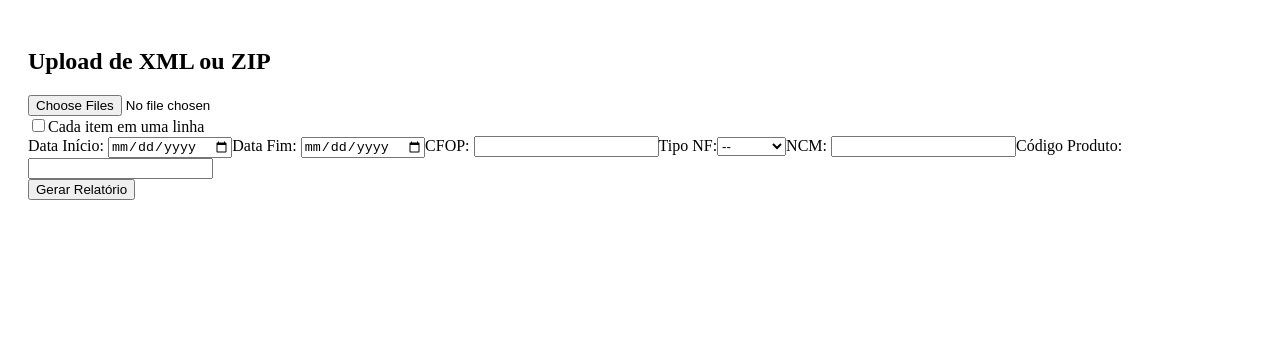
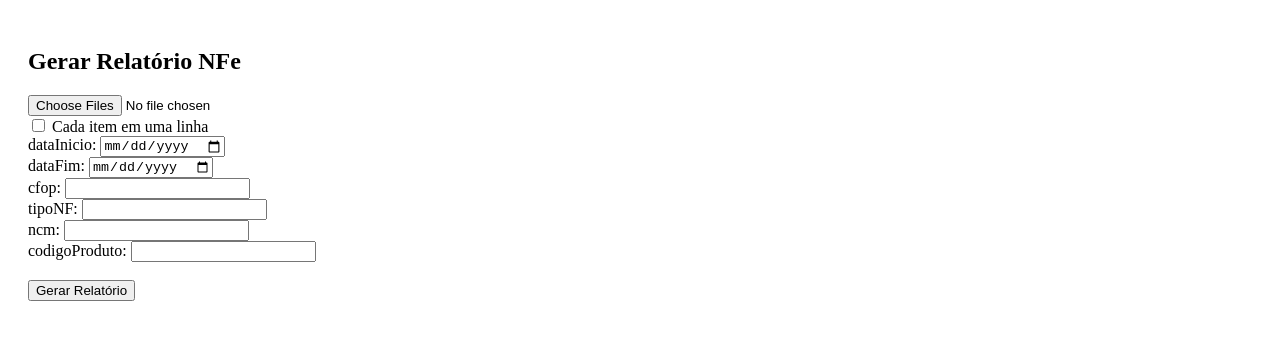
Before and after one commit to Kilig2015/relatorio-nfe-frontend, a React (Vite) app: page / in a window 1280 px wide. Shown: the top 340 px of the page. Built offline with nearby package versions, Linux system fonts and the light colour scheme.

Commit message:
Update UploadRelatorio.jsx

```diff
--- a/src/UploadRelatorio.jsx
+++ b/src/UploadRelatorio.jsx
@@ -11,83 +11,84 @@ function UploadRelatorio() {
     ncm: '',
     codigoProduto: '',
   });
+  const [linkDownload, setLinkDownload] = useState(null);
   const [carregando, setCarregando] = useState(false);
-  const [linkRelatorio, setLinkRelatorio] = useState('');
 
   const handleFiles = (e) => {
-    setArquivos(Array.from(e.target.files));
-  };
-
-  const handleFiltroChange = (e) => {
-    setFiltros({ ...filtros, [e.target.name]: e.target.value });
+    const files = Array.from(e.target.files);
+    const isZip = files.length === 1 && files[0].name.endsWith('.zip');
+    const isXml = files.every(f => f.name.endsWith('.xml'));
+    if (isZip || isXml) {
+      setArquivos(files);
+    } else {
+      alert("Selecione apenas arquivos .xml ou um arquivo .zip.");
+      setArquivos([]);
+    }
   };
 
   const enviarArquivos = async () => {
     if (arquivos.length === 0) {
-      alert("Selecione ao menos um arquivo XML ou ZIP.");
+      alert("Nenhum arquivo selecionado.");
       return;
     }
 
     setCarregando(true);
+    setLinkDownload(null);
+
     const formData = new FormData();
-    arquivos.forEach(file => formData.append('xmls', file));
+    arquivos.forEach(f => formData.append('xmls', f));
     formData.append('modo_linha_individual', modoIndividual);
-    Object.entries(filtros).forEach(([chave, valor]) => formData.append(chave, valor));
+    Object.entries(filtros).forEach(([k, v]) => formData.append(k, v));
 
     try {
-      const res = await fetch(import.meta.env.VITE_API_URL + "/gerar-relatorio", {
+      const res = await fetch("https://relatorio-nfe-backend.onrender.com/gerar-relatorio", {
         method: 'POST',
         body: formData
       });
 
-      const data = await res.json();
-      if (res.ok && data.url) {
-        setLinkRelatorio(import.meta.env.VITE_API_URL + data.url);
-      } else {
-        alert(data.detail || 'Erro ao gerar relatório.');
+      if (!res.ok) {
+        const err = await res.json();
+        alert("Erro ao gerar relatório: " + err.detail);
+        return;
       }
-    } catch {
-      alert('Erro de rede ou conexão com o servidor.');
+
+      const json = await res.json();
+      setLinkDownload(json.link);
+    } catch (err) {
+      alert("Erro de rede.");
     } finally {
       setCarregando(false);
     }
   };
 
   return (
-    <div style={{ padding: '20px' }}>
-      <h2>Upload de XML ou ZIP</h2>
+    <div style={{ padding: 20 }}>
+      <h2>Gerar Relatório NFe</h2>
       <input type="file" multiple onChange={handleFiles} />
       <br />
-
       <label>
-        <input type="checkbox" checked={modoIndividual} onChange={(e) => setModoIndividual(e.target.checked)} />
-        Cada item em uma linha
+        <input type="checkbox" checked={modoIndividual} onChange={e => setModoIndividual(e.target.checked)} />
+        &nbsp;Cada item em uma linha
       </label>
-
-      <div>
-        <label>Data Início: <input type="date" name="dataInicio" value={filtros.dataInicio} onChange={handleFiltroChange} /></label>
-        <label>Data Fim: <input type="date" name="dataFim" value={filtros.dataFim} onChange={handleFiltroChange} /></label>
-        <label>CFOP: <input type="text" name="cfop" value={filtros.cfop} onChange={handleFiltroChange} /></label>
-        <label>Tipo NF:
-          <select name="tipoNF" value={filtros.tipoNF} onChange={handleFiltroChange}>
-            <option value="">--</option>
-            <option value="Entrada">Entrada</option>
-            <option value="Saída">Saída</option>
-          </select>
-        </label>
-        <label>NCM: <input type="text" name="ncm" value={filtros.ncm} onChange={handleFiltroChange} /></label>
-        <label>Código Produto: <input type="text" name="codigoProduto" value={filtros.codigoProduto} onChange={handleFiltroChange} /></label>
-      </div>
-
+      <br />
+      {["dataInicio", "dataFim", "cfop", "tipoNF", "ncm", "codigoProduto"].map((campo, idx) => (
+        <div key={idx}>
+          <label>{campo}: </label>
+          <input
+            type={campo.includes("data") ? "date" : "text"}
+            name={campo}
+            value={filtros[campo]}
+            onChange={e => setFiltros({ ...filtros, [campo]: e.target.value })}
+          />
+        </div>
+      ))}
+      <br />
       <button onClick={enviarArquivos} disabled={carregando}>
-        {carregando ? "Gerando..." : "Gerar Relatório"}
+        {carregando ? "Processando..." : "Gerar Relatório"}
       </button>
-
-      {linkRelatorio && (
-        <div style={{ marginTop: '20px' }}>
-          <a href={linkRelatorio} download target="_blank" rel="noopener noreferrer">
-            Baixar Relatório
-          </a>
+      {linkDownload && (
+        <div style={{ marginTop: 10 }}>
+          ✅ <a href={linkDownload} target="_blank" rel="noopener noreferrer">Clique para baixar</a>
         </div>
       )}
     </div>
```
